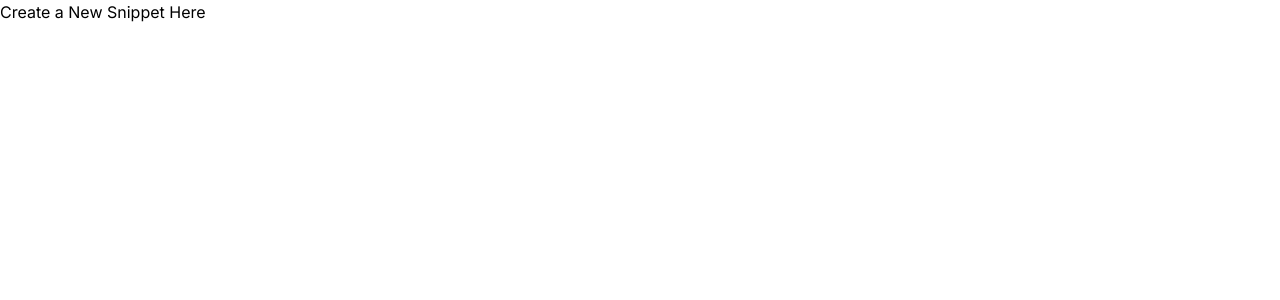
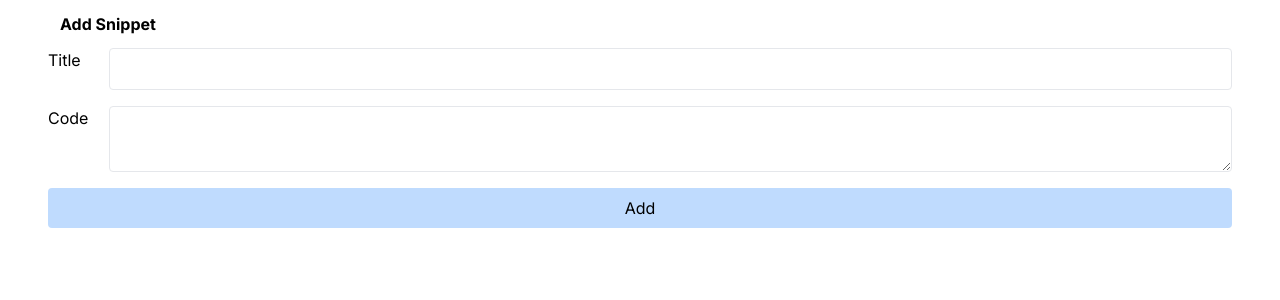
Before and after one commit to habahabahaba/snippets, a Next.js app: page /snippets/new in a window 1280 px wide. Shown: the top 300 px of the page. Built offline with nearby package versions, Linux system fonts and the light colour scheme.

Commit message:
Edited NewSnippetPage and layout

```diff
--- a/src/app/layout.tsx
+++ b/src/app/layout.tsx
@@ -1,12 +1,12 @@
-import type { Metadata } from "next";
-import { Inter } from "next/font/google";
-import "./globals.css";
+import type { Metadata } from 'next';
+import { Inter } from 'next/font/google';
+import './globals.css';
 
-const inter = Inter({ subsets: ["latin"] });
+const inter = Inter({ subsets: ['latin'] });
 
 export const metadata: Metadata = {
-  title: "Create Next App",
-  description: "Generated by create next app",
+  title: 'Snippets',
+  description: 'Code Snippets next.js app',
 };
 
 export default function RootLayout({
@@ -15,8 +15,10 @@
   children: React.ReactNode;
 }>) {
   return (
-    <html lang="en">
-      <body className={inter.className}>{children}</body>
+    <html lang='en'>
+      <body className={inter.className}>
+        <div className='container mx-auto px-12'>{children}</div>
+      </body>
     </html>
   );
 }
--- a/src/app/snippets/new/page.tsx
+++ b/src/app/snippets/new/page.tsx
@@ -11,7 +11,37 @@
 
 const NewSnippetPage: FC<NewSnippetPageProps> = () => {
   // JSX:
-  return <div> Create a New Snippet Here</div>;
+  return (
+    <form>
+      <h3 className='font-bold m-3'>Add Snippet</h3>
+      <div className='flex flex-col gap-4'>
+        <div className='flex gap-4'>
+          <label className='w-12' htmlFor='title'>
+            Title
+          </label>
+          <input
+            type='text'
+            name='title'
+            className='border rounded p-2 w-full'
+            id='title'
+          />
+        </div>
+        <div className='flex gap-4'>
+          <label className='w-12' htmlFor='code'>
+            Code
+          </label>
+          <textarea
+            name='code'
+            className='border rounded p-2 w-full'
+            id='code'
+          />
+        </div>
+        <button type='submit' className='rounded p-2 bg-blue-200'>
+          Add
+        </button>
+      </div>
+    </form>
+  );
 };
 
 export default NewSnippetPage;
```
